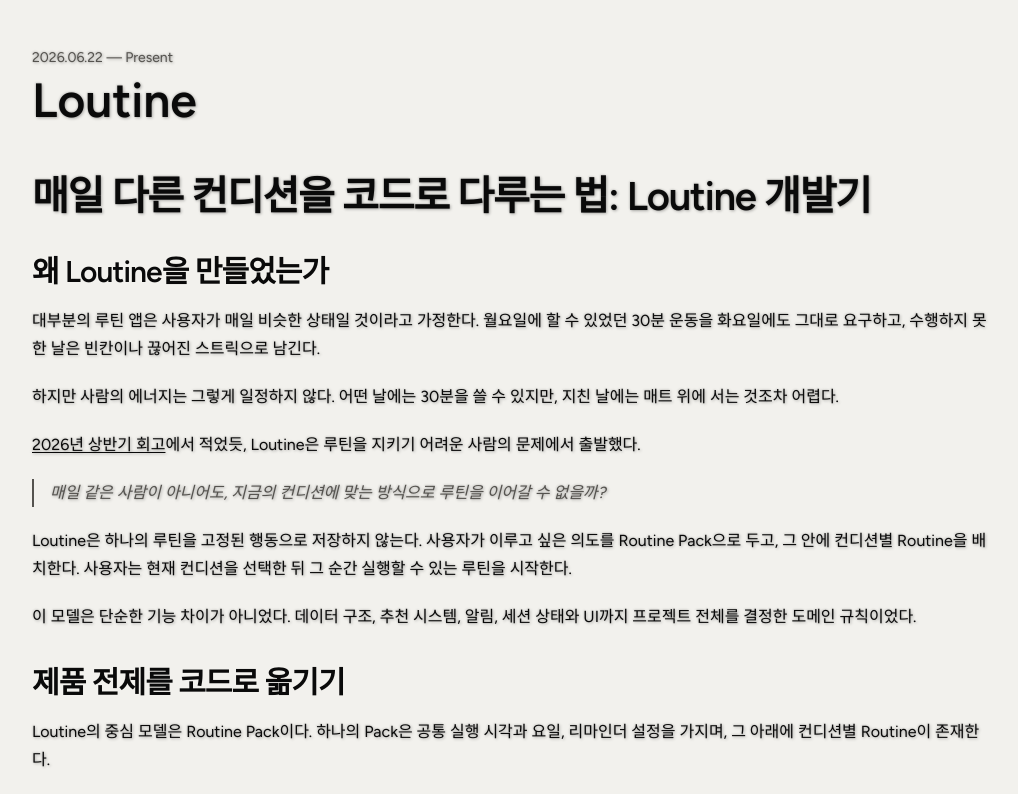
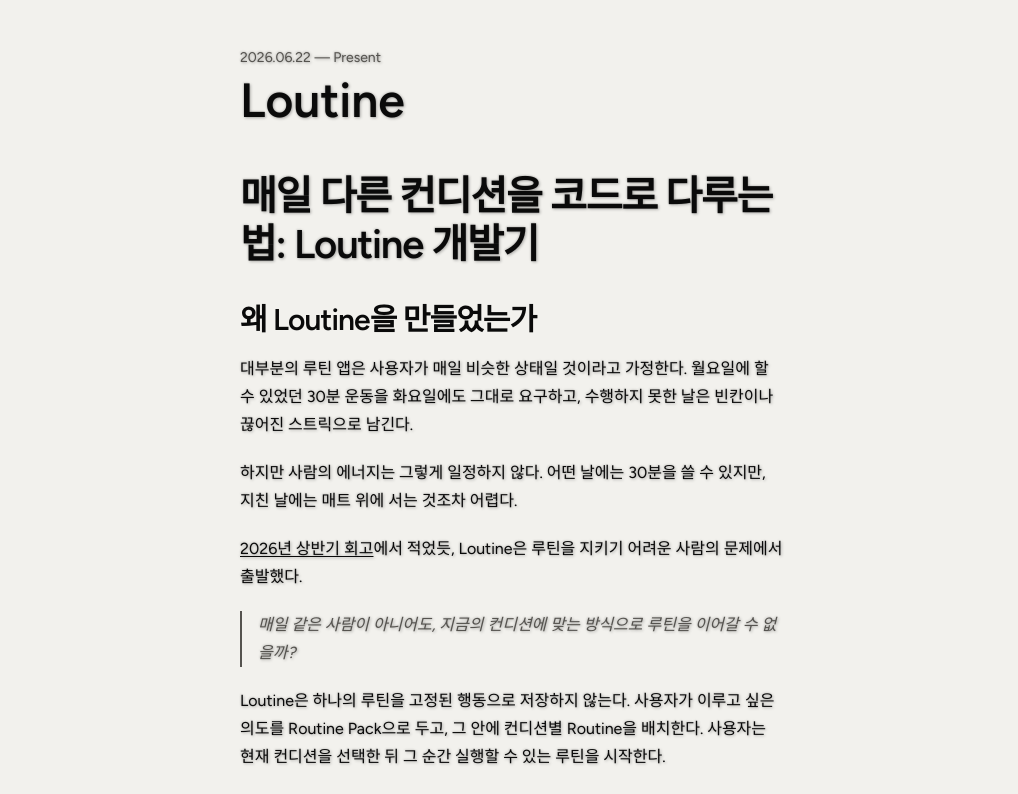
Before and after one commit to ValseLee/ValseLee.github.io, a Next.js app: page /portfolio/loutine in a window 1280 px wide. Shown: the top 794 px of the page, without its empty margins (128-1146 px from the left). Built offline with nearby package versions, Linux system fonts and the light colour scheme.

Commit message:
🛠️ fix: narrow article content width
Tested: npm run lint -- --ignore-pattern .worktrees/**; npm run build

```diff
--- a/app/globals.css
+++ b/app/globals.css
@@ -327,7 +327,7 @@
 /* MDX Content Styles */
 .article-shell {
   width: 100%;
-  max-width: 75vw;
+  max-width: 42.5vw;
   margin-inline: auto;
   padding-block: 3rem;
 }
```
